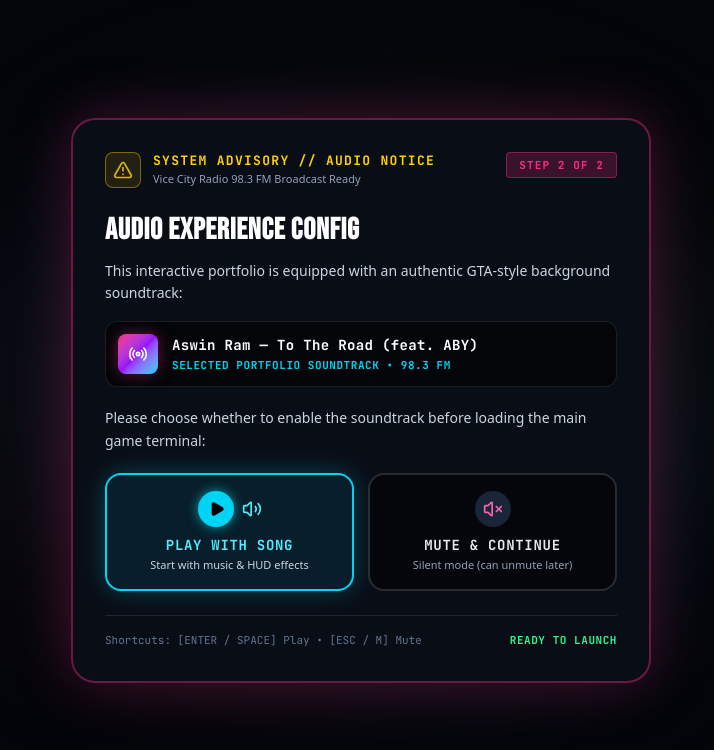
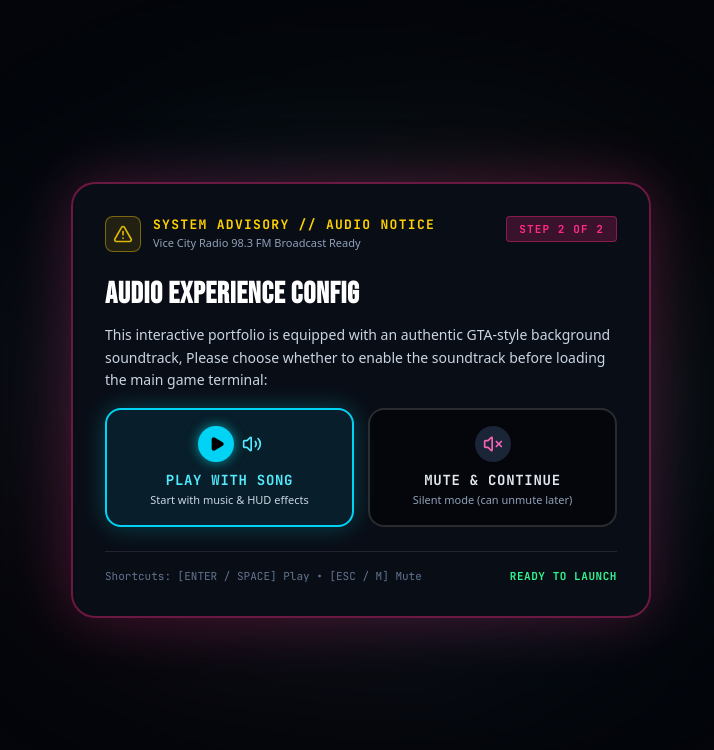
Before and after one commit to 33binil/binil_b_portfolio, a React (Vite) app: page /#/ in a window 1280 px wide. Before the commit this address led to /#/education. Shown: the top 750 px of the page, without its empty margins (279-993 px from the left). Built offline with nearby package versions, Linux system fonts and the light colour scheme.

Commit message:
Some Updates Updated

```diff
--- a/src/components/AudioWarningPrompt.jsx
+++ b/src/components/AudioWarningPrompt.jsx
@@ -79,26 +79,7 @@
 
         {/* Description */}
         <p className="text-xs sm:text-sm text-slate-300 leading-relaxed mb-4 font-sans">
-          This interactive portfolio is equipped with an authentic GTA-style background soundtrack:
-        </p>
-
-        {/* Track Info Box */}
-        <div className="rounded-xl bg-black/60 border border-white/10 p-3 flex items-center gap-3.5 mb-5">
-          <div className="w-10 h-10 rounded-lg bg-gradient-to-br from-[#ff2a85] via-purple-600 to-cyan-400 flex items-center justify-center text-white shrink-0 shadow-[0_0_15px_rgba(255,42,133,0.4)]">
-            <Radio className="w-5 h-5" />
-          </div>
-          <div className="overflow-hidden">
-            <div className="text-xs sm:text-sm font-bold text-white truncate tracking-wide">
-              Aswin Ram — To The Road (feat. ABY)
-            </div>
-            <div className="text-[10px] sm:text-[11px] font-bold text-cyan-400 tracking-wider mt-0.5">
-              SELECTED PORTFOLIO SOUNDTRACK • 98.3 FM
-            </div>
-          </div>
-        </div>
-
-        {/* Choice Prompt Text */}
-        <p className="text-xs sm:text-sm text-slate-300 leading-relaxed mb-5 font-sans">
+          This interactive portfolio is equipped with an authentic GTA-style background soundtrack,
           Please choose whether to enable the soundtrack before loading the main game terminal:
         </p>
 
```
